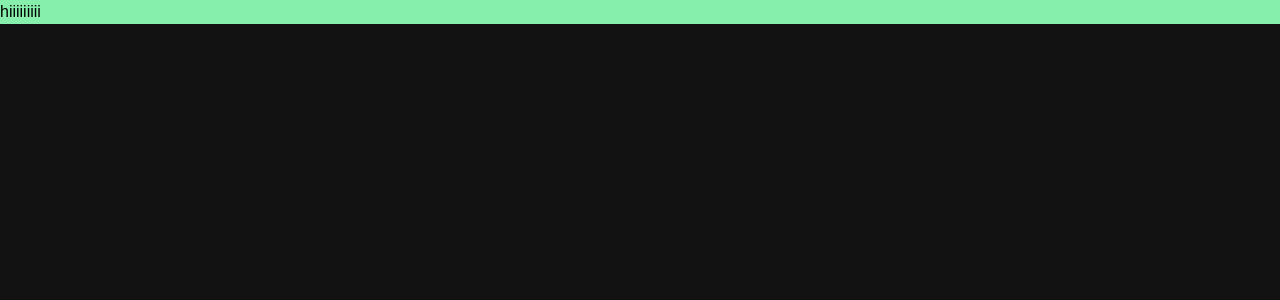
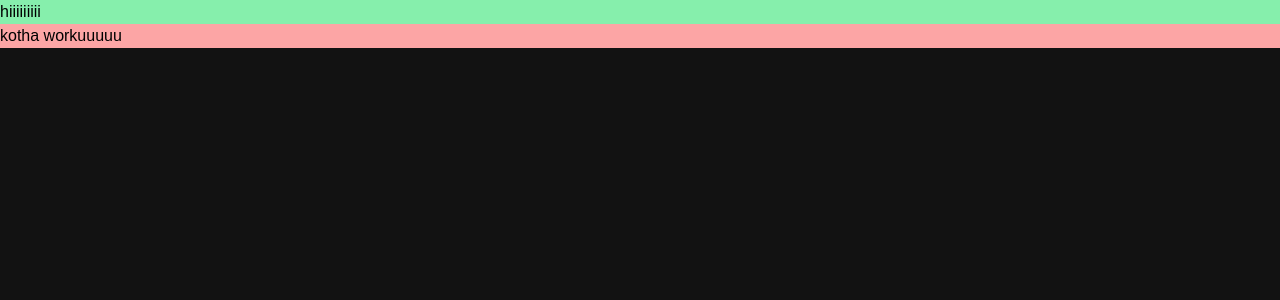
Before and after one commit to Tarunpanduri/Portfolio, an Angular app: page / in a window 1280 px wide. Shown: the top 300 px of the page. Built offline with nearby package versions, Linux system fonts and the light colour scheme.

Commit message:
Initial commit

```diff
--- a/src/app/components/v2home/v2home.component.html
+++ b/src/app/components/v2home/v2home.component.html
@@ -1,3 +1,8 @@
 <div class="h- bg-red-300">
     <p class="bg-green-300">hiiiiiiiii</p>
+
+
+
+
+    <p> kotha workuuuuu</p>
 </div>
```
